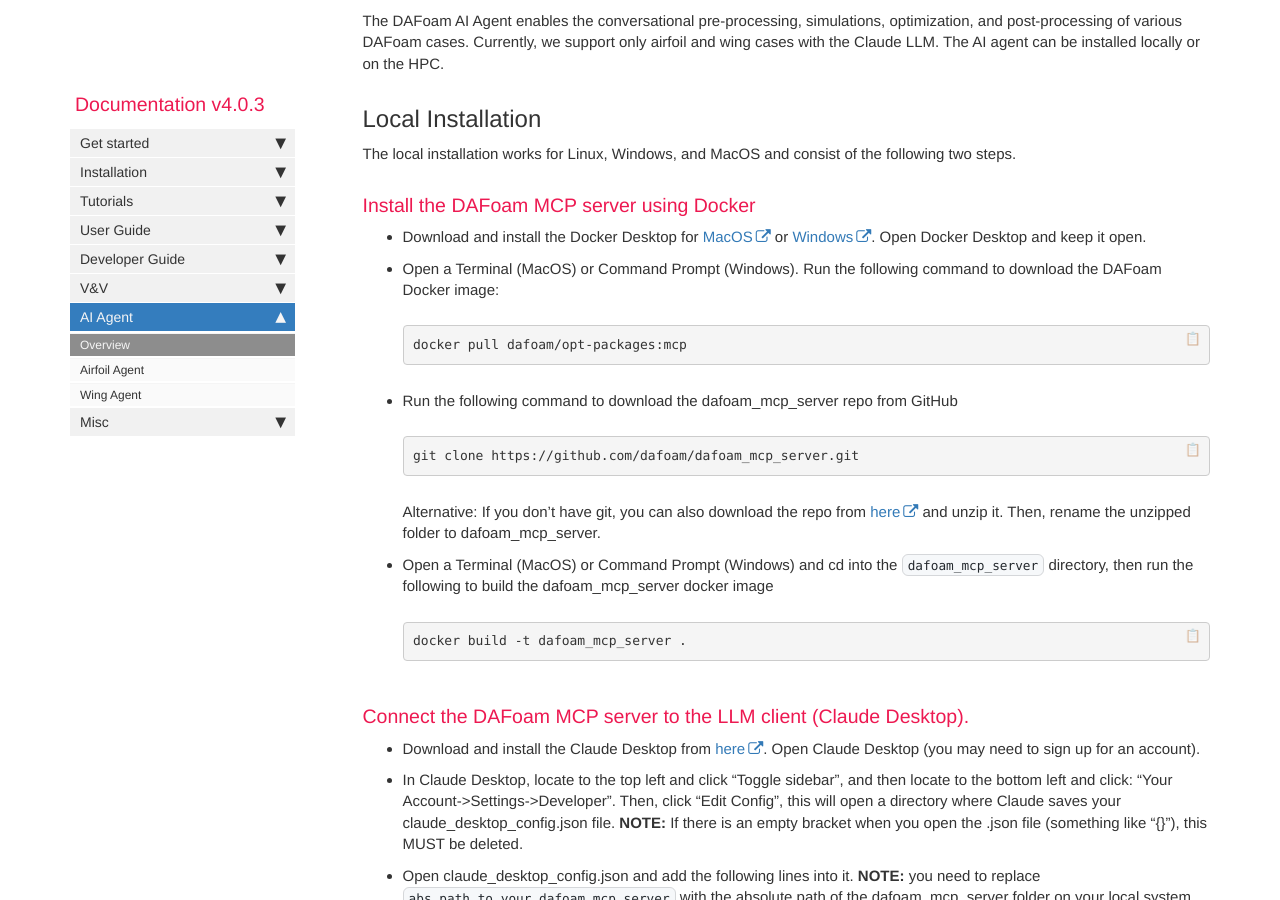
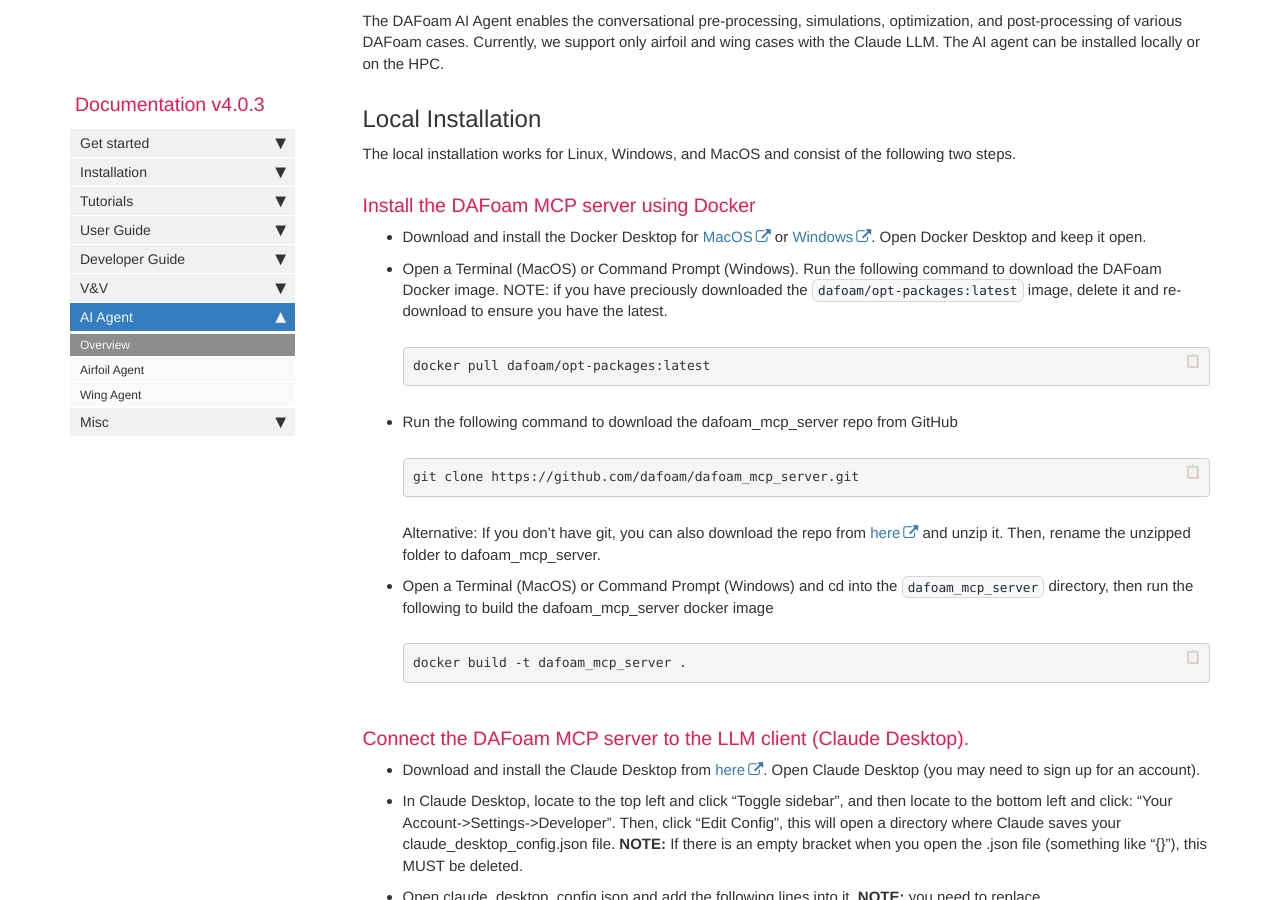
Before and after one commit to DAFoam/DAFoam.github.io, a Jekyll site: the page built from pages/mydoc/mydoc_ai_assistant_overview.md, in a window 1280 px wide and 900 px high, scrolled down 388 px. Built offline with Jekyll 4.4.1, drawn with Linux system fonts in a browser that asks for light colours; comment, search, counter and statistics services are not loaded.

Commit message:
content update

```diff
--- a/pages/mydoc/mydoc_ai_assistant_overview.md
+++ b/pages/mydoc/mydoc_ai_assistant_overview.md
@@ -16,9 +16,9 @@ The local installation works for Linux, Windows, and MacOS and consist of the fo
 ### Install the DAFoam MCP server using Docker
 
 - Download and install the Docker Desktop for [MacOS](https://docs.docker.com/desktop/setup/install/mac-install) or [Windows](https://docs.docker.com/desktop/setup/install/windows-install/). Open Docker Desktop and keep it open.
-- Open a Terminal (MacOS) or Command Prompt (Windows). Run the following command to download the DAFoam Docker image:
+- Open a Terminal (MacOS) or Command Prompt (Windows). Run the following command to download the DAFoam Docker image. NOTE: if you have preciously downloaded the `dafoam/opt-packages:latest` image, delete it and re-download to ensure you have the latest.
   <pre>
-  docker pull dafoam/opt-packages:mcp
+  docker pull dafoam/opt-packages:latest
   </pre>
 - Run the following command to download the dafoam_mcp_server repo from GitHub
 
```
